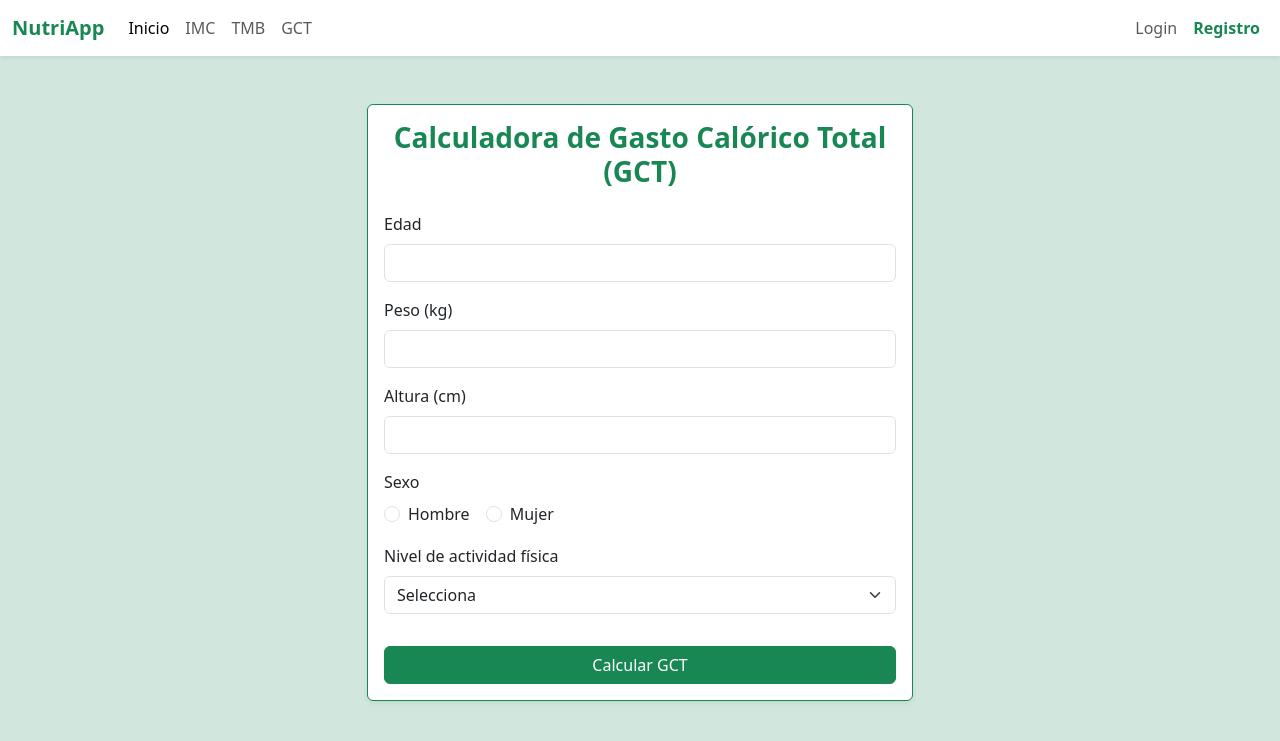
After one commit to aleman1990aleman/nutriApp, a Flask app: page /gct in a window 1280 px wide. The commit adds this page. Shown: the top 741 px of the page. Run offline with Flask 3, Linux system fonts and the light colour scheme.

Commit message:
calculadoras

```diff
--- a/app.py
+++ b/app.py
@@ -92,7 +92,18 @@ def registro():
 
     return render_template("registro.html")
 
+@app.route('/imc')
+def imc():
+    return render_template("imc.html")
 
+@app.route('/tbm')
+def tbm():
+    return render_template("tbm.html")
+
+
+@app.route('/gct')
+def gct():
+    return render_template("gct.html")
 
 if __name__ == "__main__":
     app.run(debug=True)
--- a/templates/base.html
+++ b/templates/base.html
@@ -38,11 +38,15 @@
         </li>
 
         <li class="nav-item">
-          <a class="nav-link" href="#">Features</a>
+          <a class="nav-link" href="{{ url_for('imc') }}">IMC</a>
         </li>
 
         <li class="nav-item">
-          <a class="nav-link" href="#">Pricing</a>
+          <a class="nav-link" href="{{ url_for('tbm') }}">TMB</a>
+        </li>
+
+        <li class="nav-item">
+          <a class="nav-link" href="{{ url_for('gct') }}">GCT</a>
         </li>
 
       </ul>
--- /dev/null
+++ b/templates/gct.html
@@ -0,0 +1,74 @@
+{% extends "base.html" %}
+{% block title %}Calculadora GCT{% endblock %}
+
+{% block content %}
+<div class="container mt-5">
+
+    <div class="row justify-content-center">
+        <div class="col-md-6">
+            <div class="card shadow-sm border-success">
+                <div class="card-body">
+                    <h3 class="text-center mb-4 text-success fw-bold">Calculadora de Gasto Calórico Total (GCT)</h3>
+                    <!-- FORMULARIO INICIO -->
+                    <form method="POST">
+
+                        <!-- Edad -->
+                        <div class="mb-3">
+                            <label class="form-label">Edad</label>
+                            <input type="number" class="form-control" name="edad" required>
+                        </div>
+
+                        <!-- Peso -->
+                        <div class="mb-3">
+                            <label class="form-label">Peso (kg)</label>
+                            <input type="number" step="0.01" class="form-control" name="peso" required>
+                        </div>
+
+                        <!-- Altura -->
+                        <div class="mb-3">
+                            <label class="form-label">Altura (cm)</label>
+                            <input type="number" step="0.01" class="form-control" name="altura" required>
+                        </div>
+
+                        <!-- Sexo -->
+                        <div class="mb-3">
+                            <label class="form-label">Sexo</label>
+                            <div class="d-flex gap-3">
+                                <div class="form-check">
+                                    <input class="form-check-input" type="radio" name="sexo" id="sexo_hombre" value="Hombre" required>
+                                    <label class="form-check-label" for="sexo_hombre">Hombre</label>
+                                </div>
+                                <div class="form-check">
+                                    <input class="form-check-input" type="radio" name="sexo" id="sexo_mujer" value="Mujer" required>
+                                    <label class="form-check-label" for="sexo_mujer">Mujer</label>
+                                </div>
+                            </div>
+                        </div>
+
+                        <!-- Nivel de actividad -->
+                        <div class="mb-3">
+                            <label class="form-label">Nivel de actividad física</label>
+                            <select class="form-select" name="actividad" required>
+                                <option value="">Selecciona</option>
+                                <option value="sedentario">Sedentario</option>
+                                <option value="ligero">Ligera actividad</option>
+                                <option value="moderado">Moderada actividad</option>
+                                <option value="intenso">Alta actividad</option>
+                            </select>
+                        </div>
+
+                        <!-- Botón enviar -->
+                        <button type="submit" class="btn btn-success w-100 mt-3">
+                            Calcular GCT
+                        </button>
+
+                    </form>
+                    <!-- FORMULARIO FIN -->
+
+                </div>
+            </div>
+        </div>
+    </div>
+
+</div>
+{% endblock %}
```
Also changed, not shown: templates/imc.html (added, +63 -0 lines), templates/tbm.html (added, +75 -0 lines).
